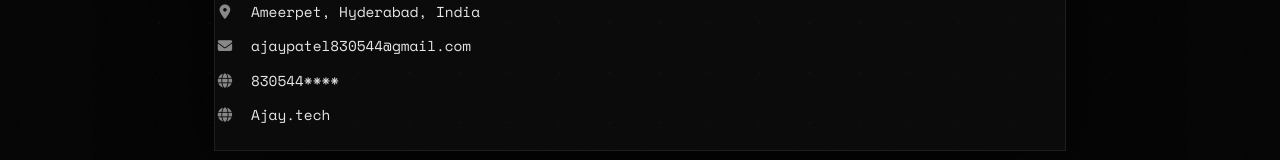
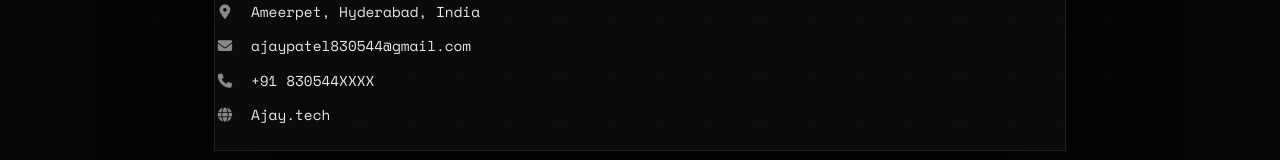
Before and after one commit to Ajaypatel001/Portfolio, a React (Vite) app: page / in a window 1280 px wide. Shown: the part 601-761 px from the top of the page. Built offline with nearby package versions, Linux system fonts and the light colour scheme.

Commit message:
Update Hero.jsx

```diff
--- a/src/components/Hero.jsx
+++ b/src/components/Hero.jsx
@@ -59,10 +59,12 @@ const Hero = () => {
                                 <span className="icon"><i className="fas fa-envelope"></i></span>
                                 <a href="mailto:Ajaypatel830544@gmail.com">ajaypatel830544@gmail.com</a>
                             </div>
-                             <div className="detail-item">
-                                <span className="icon"><i className="fas fa-globe"></i></span>
-                                <a href="#">830544****</a>
-                            </div>
+                            <div className="detail-item">
+                                    <span className="icon">
+                                    <i className="fas fa-phone"></i>
+                                    </span>
+                                    <a href="tel:+91830544XXXX">+91 830544XXXX</a>
+                             </div>
                             <div className="detail-item">
                                 <span className="icon"><i className="fas fa-globe"></i></span>
                                 <a href="#">Ajay.tech</a>
```
